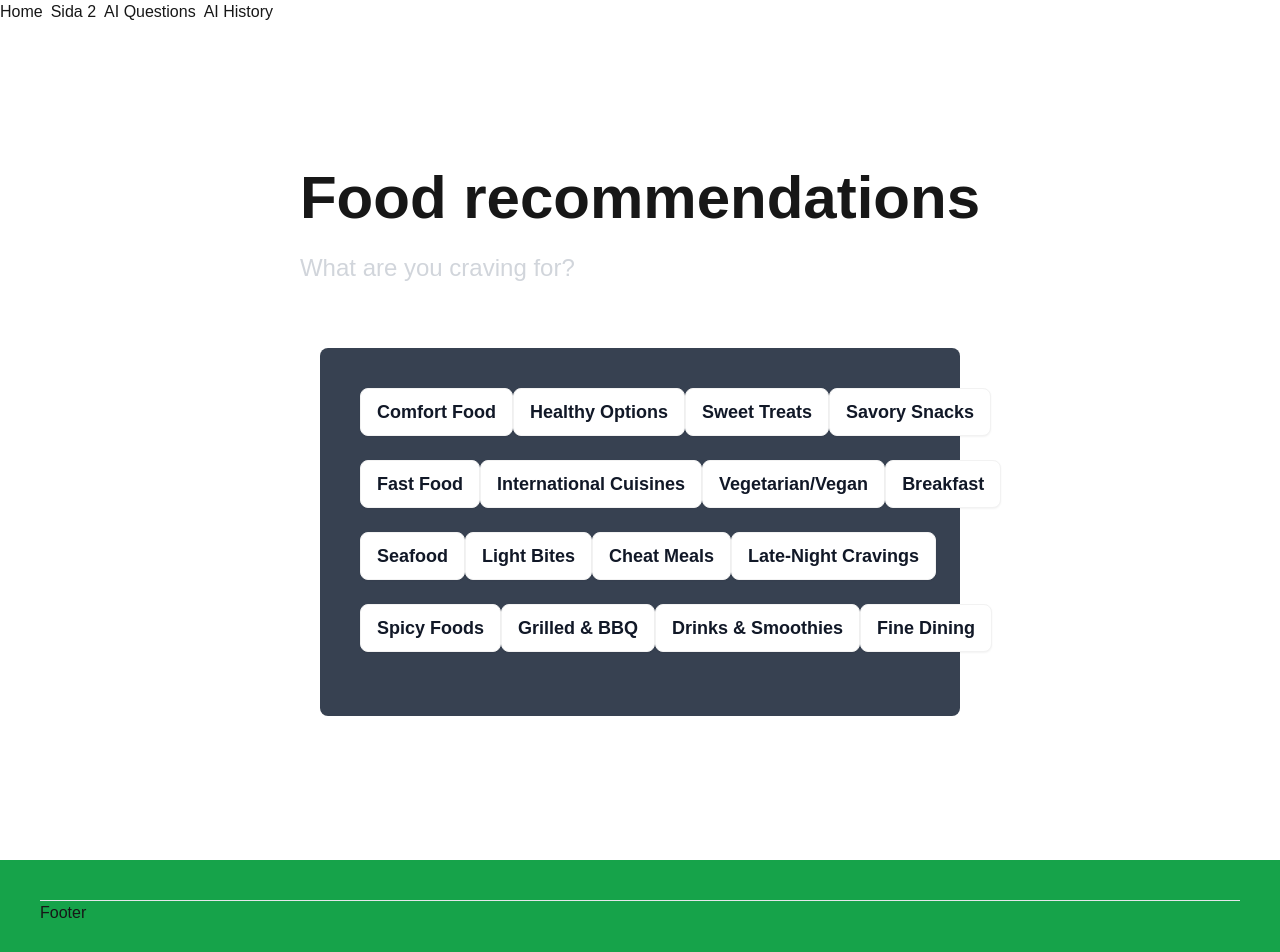
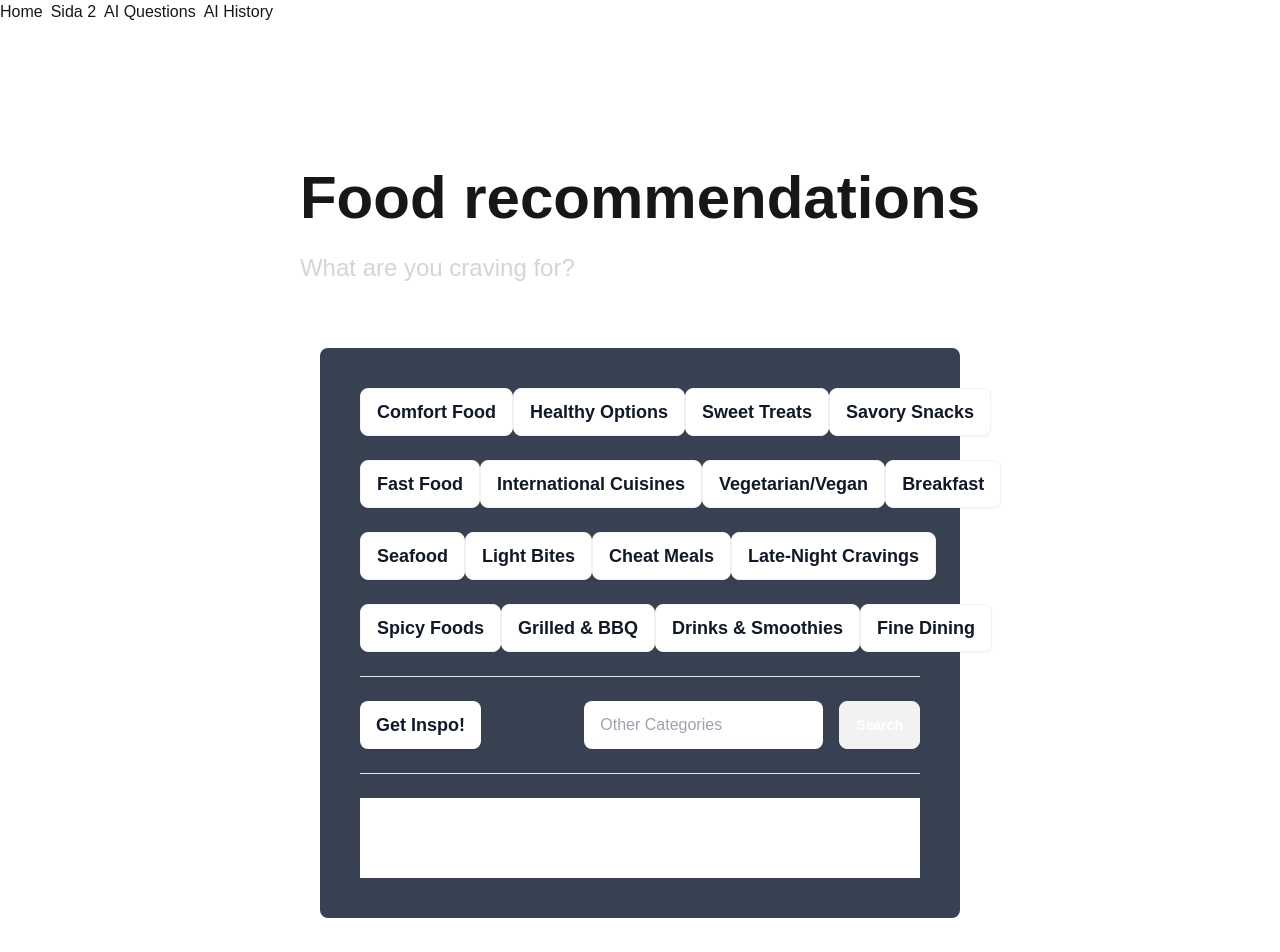
Before and after one commit to NoelPerland/gemini_project, a Next.js app: page /Hampus in a window 1280 px wide. Shown: the top 952 px of the page. Built offline with nearby package versions, Linux system fonts and the light colour scheme; no server answers.

Commit message:
Updated Hampus page

```diff
--- a/pages/Hampus.js
+++ b/pages/Hampus.js
@@ -3,28 +3,36 @@ import { useEffect, useState } from "react";
 import { model } from "@/util/ai";
 
 export default function Hampus() {
-  // const [category, setCategory] = useState("");
+  const [searchCategory, setSearchCategory] = useState("");
   const [promt, setPromt] = useState("");
-  const [answer, setAnswer] = useState("");
+  const [answer, setAnswer] = useState([]);
 
   function applyPromt(title) {
     setPromt(
-      `Give me three meals within the category ${title}. Describe each one with one sentence underneath the meal title`
+      `Provide a valid json output without backticks (very important) at the start and end with the following data - name, desciptsion, time, ingredients, steps. Give me one meal within the category ${title}. Measurment should be in l,dl,ml, teaspoon and spoon. No more data can be provided`
     );
   }
 
   async function sendPromt() {
     const result = await model.generateContent(promt);
-
-    setAnswer(result.response.text());
+    const data = JSON.parse(result.response.text());
+    setAnswer(data);
+    console.log(data);
   }
 
-  useEffect(() => {
-    sendPromt;
-  }, [promt]);
+  function addCategory(e) {
+    setSearchCategory(e.target.value);
+  }
+
+  function checkAndPrintCategory() {
+    setPromt(
+      `Provide a valid json output without backticks (very important) at the start and end with the following data - name, desciptsion, time, ingredients, steps. Give me one meal within the category ${searchCategory}. Measurment should be in l,dl,ml, teaspoon and spoon. No more data can be provided.`
+    );
+    sendPromt();
+  }
 
   return (
-    <div className="flex flex-col my-36 gap-16 items-center justify-center">
+    <div className="flex flex-col py-36 gap-16 items-center justify-center">
       <div className="flex flex-col gap-6">
         <h1 className="text-6xl font-semibold text-start">
           Food recommendations
@@ -59,7 +67,37 @@ export default function Hampus() {
           <ButtonComponent title="Drinks & Smoothies" func={applyPromt} />
           <ButtonComponent title="Fine Dining" func={applyPromt} />
         </div>
-        <p>{answer}</p>
+
+        <hr />
+
+        <div className="flex justify-between">
+          <button
+            onClick={sendPromt}
+            className="btn bg-white text-lg text-gray-900 border-none hover:text-white"
+          >
+            Get Inspo!
+          </button>
+          <div className="flex gap-4">
+            <input
+              onChange={addCategory}
+              type="text"
+              className="bg-white px-4 rounded-lg text-gray-900"
+              placeholder="Other Categories"
+            ></input>
+            <button onClick={checkAndPrintCategory} className="btn text-white">
+              Search
+            </button>
+          </div>
+        </div>
+        <hr />
+        <div className="flex flex-col bg-white text-gray-900 ">
+          <div className="flex justify-between p-5 items-center">
+            <h2 className="text-4xl font-bold">{answer.name}</h2>
+            <p>{answer.time}</p>
+          </div>
+          <p className="text-xl font-semibold p-5">{answer.description}</p>
+          <ol></ol>
+        </div>
       </div>
     </div>
   );
```
